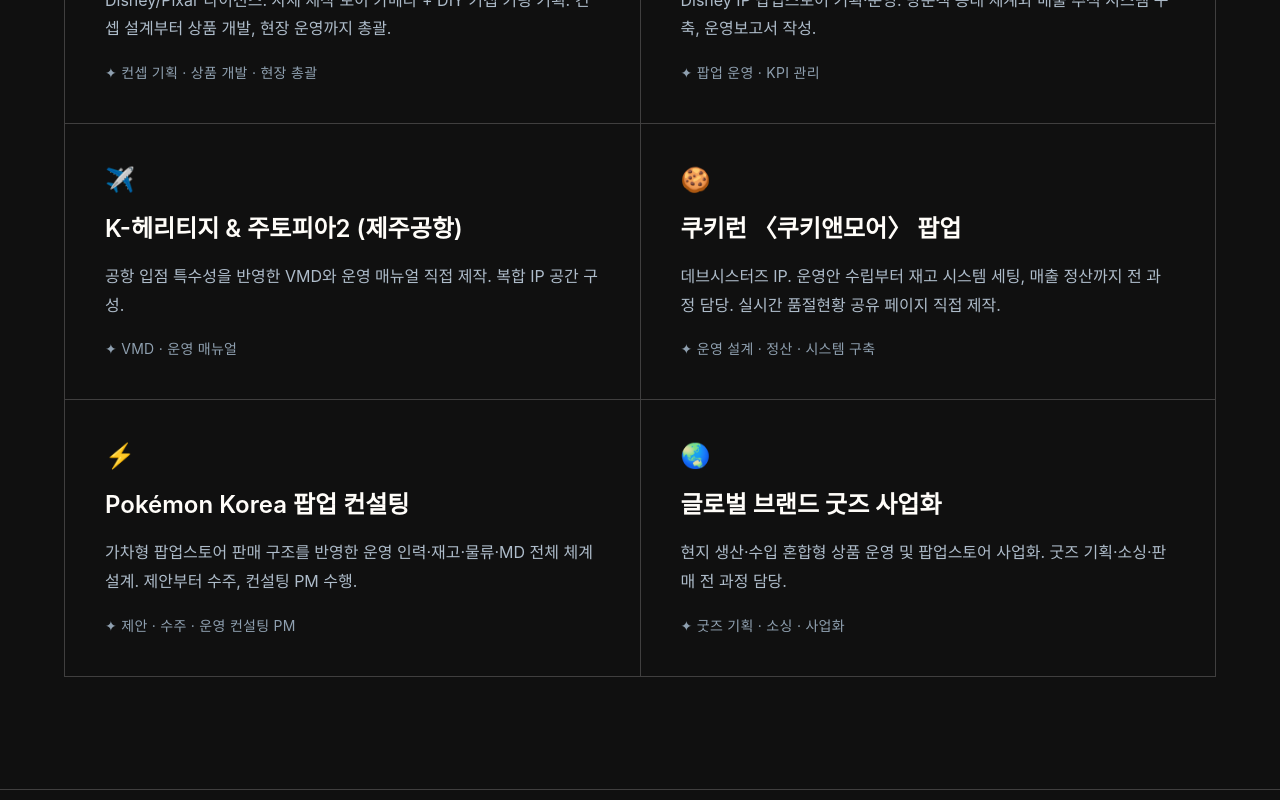
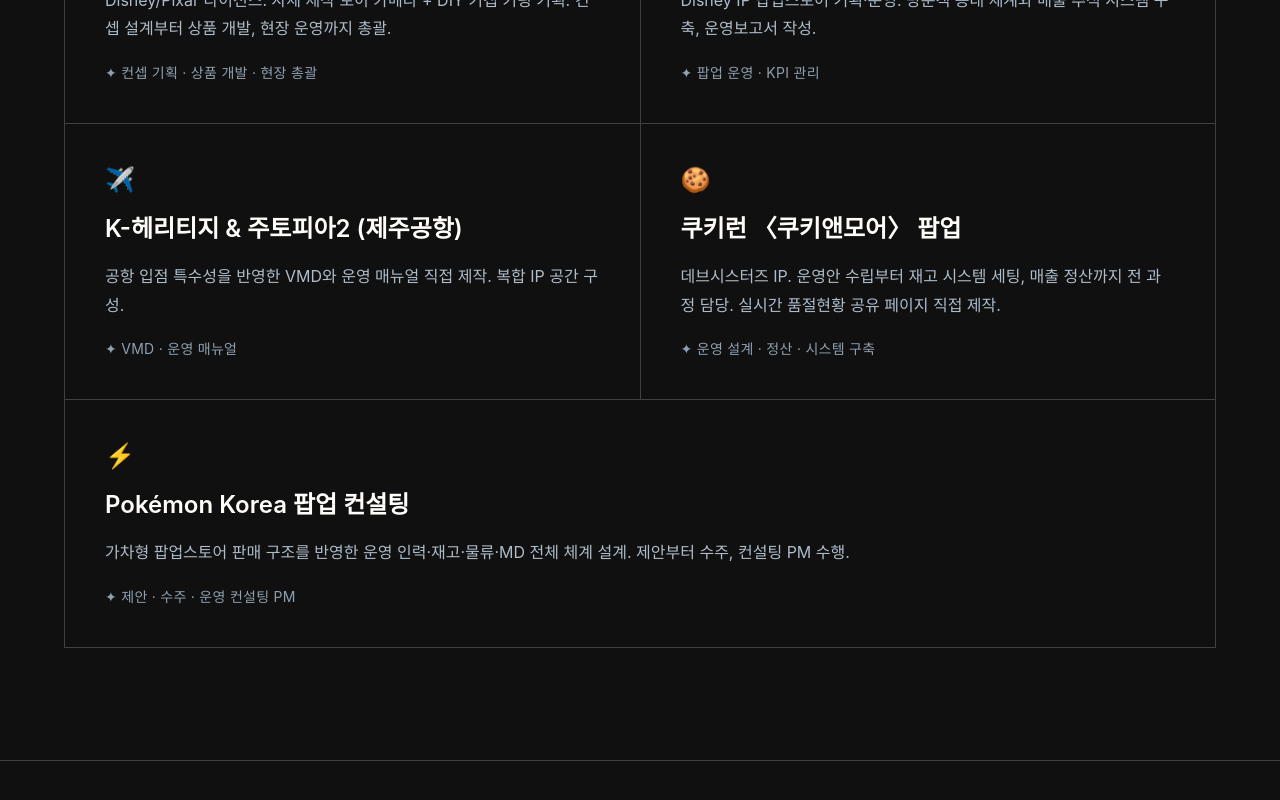
Before and after one commit to seojieun22-natsu/jieun-seo-portfolio, a Next.js app: page /hybe in a window 1280 px wide. Shown: the part 1998-2798 px from the top of the page. Built offline with nearby package versions, Linux system fonts and the light colour scheme; a web font is replaced by a local one.

Commit message:
feat: /hybe 팝업 카드 호버 시 현장 사진 페이드인, 글로벌 굿즈 카드 제거 (5개 구성)

```diff
--- a/app/hybe/hybe.css
+++ b/app/hybe/hybe.css
@@ -76,6 +76,35 @@
   transform: translateY(-3px);
 }
 
+/* Card hover photo reveal */
+.card-photo {
+  position: relative;
+  overflow: hidden;
+}
+.card-photo .card-bg {
+  position: absolute;
+  inset: 0;
+  background-size: cover;
+  background-position: center;
+  opacity: 0;
+  transform: scale(1.06);
+  transition: opacity 0.5s ease, transform 0.7s ease;
+}
+.card-photo .card-bg::after {
+  content: "";
+  position: absolute;
+  inset: 0;
+  background: linear-gradient(to top, rgba(16, 16, 16, 0.92) 15%, rgba(16, 16, 16, 0.55) 60%, rgba(16, 16, 16, 0.35) 100%);
+}
+.card-photo:hover .card-bg {
+  opacity: 1;
+  transform: scale(1);
+}
+
+@media (prefers-reduced-motion: reduce) {
+  .card-photo .card-bg { transition: none; transform: none; }
+}
+
 @media (prefers-reduced-motion: reduce) {
   .hero-fade-1, .hero-fade-2, .hero-fade-3, .hero-fade-4 { animation: none; }
   .prism-anim { animation: none; }
--- a/app/hybe/page.tsx
+++ b/app/hybe/page.tsx
@@ -80,43 +80,50 @@ export default function HybePortfolio() {
                 title: "토이스토리5 팝업 (성수)",
                 desc: "Disney/Pixar 라이선스. 자체 제작 토이 카메라 + DIY 키캡 키링 기획. 컨셉 설계부터 상품 개발, 현장 운영까지 총괄.",
                 tag: "컨셉 기획 · 상품 개발 · 현장 총괄",
+                img: "/popup-toystory.png",
+                wide: false,
               },
               {
                 emoji: "🦊",
                 title: "주토피아2 팝업 (잠실)",
                 desc: "Disney IP 팝업스토어 기획·운영. 방문객 응대 체계와 매출 추적 시스템 구축, 운영보고서 작성.",
                 tag: "팝업 운영 · KPI 관리",
+                img: "/popup-zootopia.jpg",
+                wide: false,
               },
               {
                 emoji: "✈️",
                 title: "K-헤리티지 & 주토피아2 (제주공항)",
                 desc: "공항 입점 특수성을 반영한 VMD와 운영 매뉴얼 직접 제작. 복합 IP 공간 구성.",
                 tag: "VMD · 운영 매뉴얼",
+                img: "/popup-jeju.png",
+                wide: false,
               },
               {
                 emoji: "🍪",
                 title: "쿠키런 〈쿠키앤모어〉 팝업",
                 desc: "데브시스터즈 IP. 운영안 수립부터 재고 시스템 세팅, 매출 정산까지 전 과정 담당. 실시간 품절현황 공유 페이지 직접 제작.",
                 tag: "운영 설계 · 정산 · 시스템 구축",
+                img: "/popup-cookie.png",
+                wide: false,
               },
               {
                 emoji: "⚡",
                 title: "Pokémon Korea 팝업 컨설팅",
                 desc: "가차형 팝업스토어 판매 구조를 반영한 운영 인력·재고·물류·MD 전체 체계 설계. 제안부터 수주, 컨설팅 PM 수행.",
                 tag: "제안 · 수주 · 운영 컨설팅 PM",
-              },
-              {
-                emoji: "🌏",
-                title: "글로벌 브랜드 굿즈 사업화",
-                desc: "현지 생산·수입 혼합형 상품 운영 및 팝업스토어 사업화. 굿즈 기획·소싱·판매 전 과정 담당.",
-                tag: "굿즈 기획 · 소싱 · 사업화",
+                img: "/popup-pokemon.png",
+                wide: true,
               },
             ].map((p) => (
-              <div key={p.title} className="card-hover bg-[#101010] p-8 md:p-10">
-                <p className="text-2xl mb-4">{p.emoji}</p>
-                <h3 className="text-xl md:text-2xl font-semibold leading-[1.4] mb-4">{p.title}</h3>
-                <p className="text-base text-[#aebcca] leading-[1.8] mb-5">{p.desc}</p>
-                <p className="text-sm text-[#8fa0b0] tracking-[0.02em] uppercase">✦ {p.tag}</p>
+              <div key={p.title} className={`card-hover card-photo bg-[#101010] p-8 md:p-10 ${p.wide ? "md:col-span-2" : ""}`}>
+                <div className="card-bg" style={{ backgroundImage: `url(${p.img})` }} />
+                <div className="relative z-10">
+                  <p className="text-2xl mb-4">{p.emoji}</p>
+                  <h3 className="text-xl md:text-2xl font-semibold leading-[1.4] mb-4">{p.title}</h3>
+                  <p className="text-base text-[#aebcca] leading-[1.8] mb-5">{p.desc}</p>
+                  <p className="text-sm text-[#8fa0b0] tracking-[0.02em] uppercase">✦ {p.tag}</p>
+                </div>
               </div>
             ))}
           </div>
```
Also changed, not shown: public/popup-pokemon.png (added), public/popup-zootopia.jpg (added).
